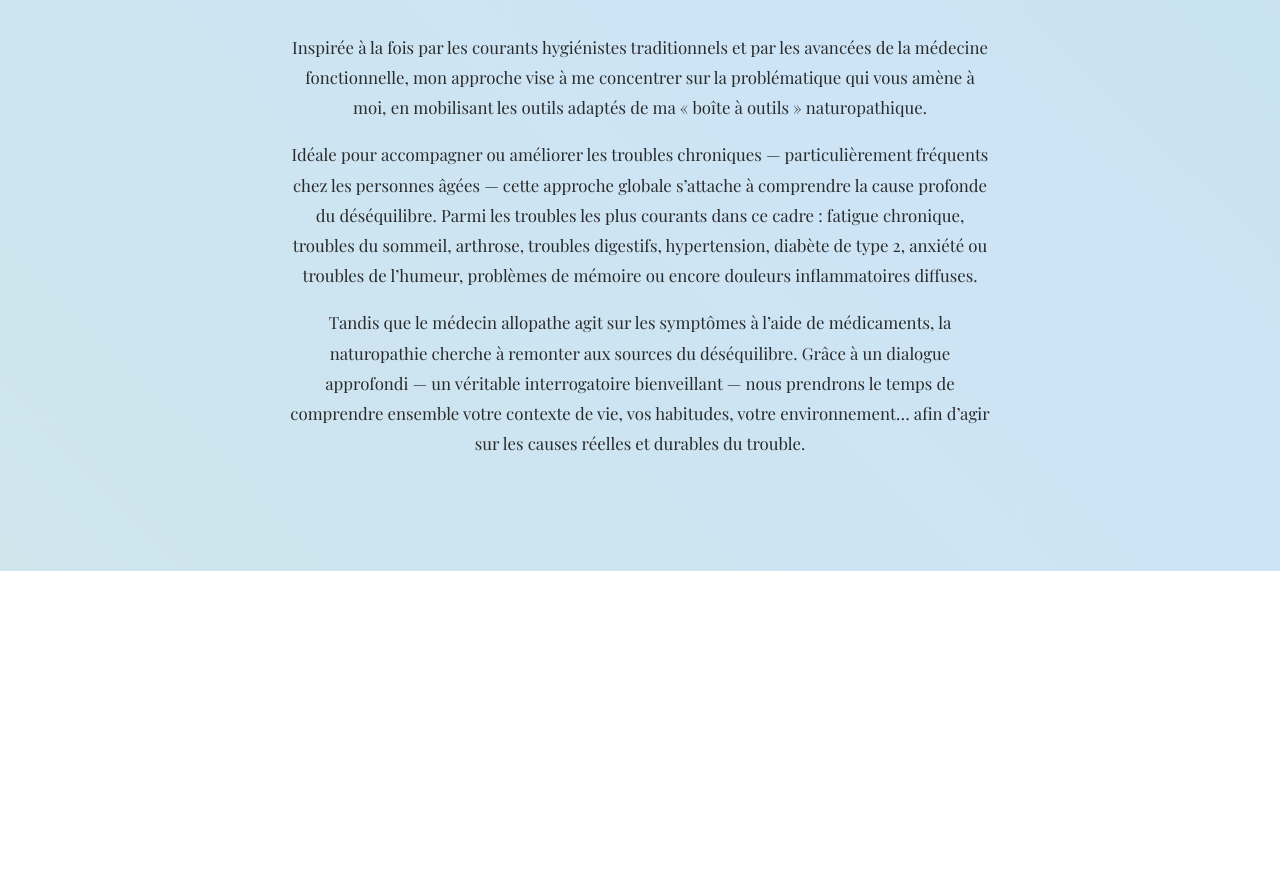
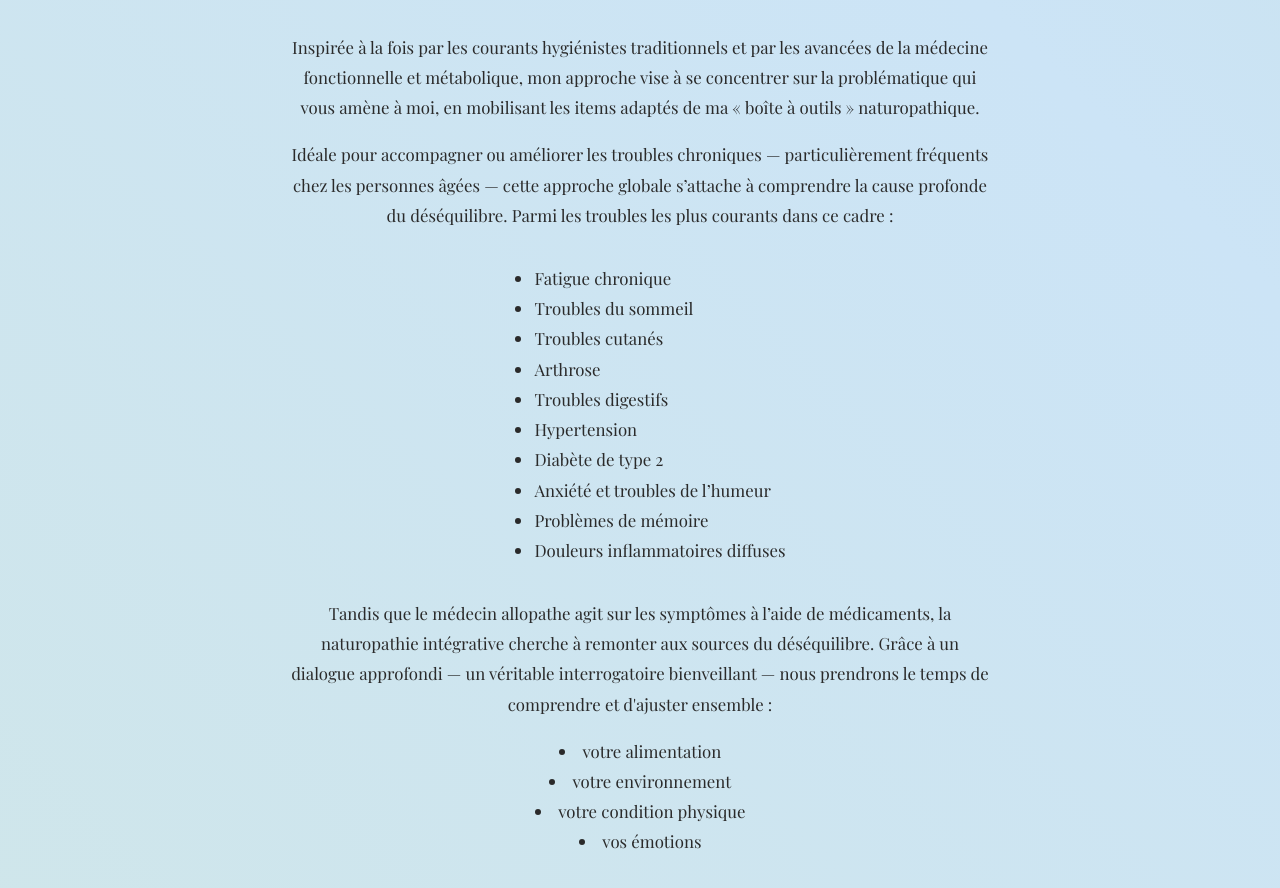
Before and after one commit to MakesenSelection/Vitaletheia, a plain HTML site: page index.html in a window 1280 px wide. Shown: the part 340-1228 px from the top of the page. Before the commit the page ends 911 px from the top, so only its background shows below. Drawn offline with nearby package versions, Linux system fonts and the light colour scheme; a web font is replaced by a local one.

Commit message:
Update index.html

```diff
--- a/index.html
+++ b/index.html
@@ -114,18 +114,35 @@
 
   <h1>VITALETHEIA</h1>
   <p>
-    Le fond précède la forme  / Le temps consacré à la santé sera déduit de celui consacré à la maladie  /   Replacer l'individu au centre de ses besoins essentiels
+    Le fond précède la forme  / Le temps consacré à la santé sera déduit de celui consacré à la maladie  /  Replacer l'individu au centre de ses besoins essentiels
   </p>
 
   <section id="approche" style="max-width: 750px; margin: 4rem auto; font-size: 1.05rem; line-height: 1.8; text-align: center;">
   <p>
-    Inspirée à la fois par les courants hygiénistes traditionnels et par les avancées de la médecine fonctionnelle, mon approche vise à me concentrer sur la problématique qui vous amène à moi, en mobilisant les outils adaptés de ma « boîte à outils » naturopathique.
+    Inspirée à la fois par les courants hygiénistes traditionnels et par les avancées de la médecine fonctionnelle et métabolique, mon approche vise à se concentrer sur la problématique qui vous amène à moi, en mobilisant les items adaptés de ma « boîte à outils » naturopathique.
   </p>
   <p>
-    Idéale pour accompagner ou améliorer les troubles chroniques — particulièrement fréquents chez les personnes âgées — cette approche globale s’attache à comprendre la cause profonde du déséquilibre. Parmi les troubles les plus courants dans ce cadre : fatigue chronique, troubles du sommeil, arthrose, troubles digestifs, hypertension, diabète de type 2, anxiété ou troubles de l’humeur, problèmes de mémoire ou encore douleurs inflammatoires diffuses.
+    Idéale pour accompagner ou améliorer les troubles chroniques — particulièrement fréquents chez les personnes âgées — cette approche globale s’attache à comprendre la cause profonde du déséquilibre. Parmi les troubles les plus courants dans ce cadre :
+    <ul style="text-align: left; display: inline-block; margin: 1rem auto;">
+    <li>Fatigue chronique</li>
+    <li>Troubles du sommeil</li>
+    <li>Troubles cutanés</li>
+    <li>Arthrose</li>
+    <li>Troubles digestifs</li>
+    <li>Hypertension</li>
+    <li>Diabète de type 2</li>
+    <li>Anxiété et troubles de l’humeur</li>
+    <li>Problèmes de mémoire</li>
+    <li>Douleurs inflammatoires diffuses</li>
+  </ul>
   </p>
   <p>
-    Tandis que le médecin allopathe agit sur les symptômes à l’aide de médicaments, la naturopathie cherche à remonter aux sources du déséquilibre. Grâce à un dialogue approfondi — un véritable interrogatoire bienveillant — nous prendrons le temps de comprendre ensemble votre contexte de vie, vos habitudes, votre environnement… afin d’agir sur les causes réelles et durables du trouble.
+    Tandis que le médecin allopathe agit sur les symptômes à l’aide de médicaments, la naturopathie intégrative cherche à remonter aux sources du déséquilibre. Grâce à un dialogue approfondi — un véritable interrogatoire bienveillant — nous prendrons le temps de comprendre et d'ajuster ensemble :
+    <li>votre alimentation</li>
+    <li>votre environnement</li>
+    <li>votre condition physique</li>
+    <li>vos émotions</li>
+
   </p>
 </section>
 
```
